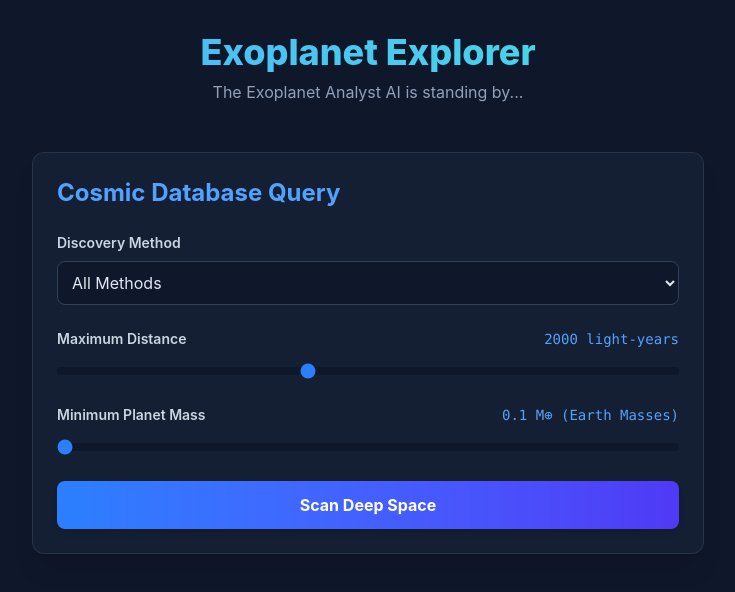
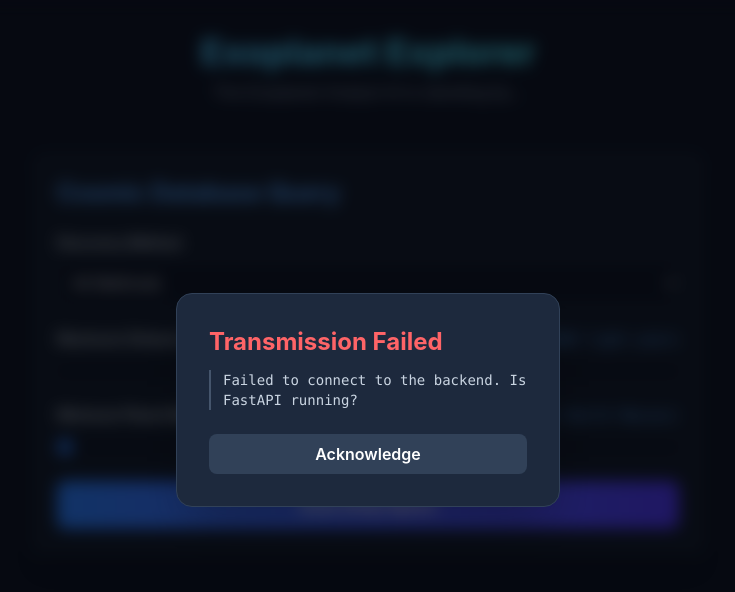
Before and after one commit to umandathathsarani/exoplanet-explorer, a Vue app in the folder frontend/: page / in a window 1280 px wide. Both pictures are taken after a click on the button "Scan Deep Space". Shown: the top 592 px of the page, without its empty margins (272-1007 px from the left). Built offline with nearby package versions, Linux system fonts and the light colour scheme; no server answers.

Commit message:
Establish full-stack CORS connection and build modern UI modal

```diff
--- a/frontend/src/components/ExoplanetSearch.vue
+++ b/frontend/src/components/ExoplanetSearch.vue
@@ -1,5 +1,5 @@
 <script setup>
-import { ref, computed } from 'vue'
+import { ref } from 'vue'
 
 const searchFilters = ref({
   method: '',
@@ -7,23 +7,46 @@ const searchFilters = ref({
   minMass: 0.1
 })
 
-const handleSearch = () => {
-  console.log("Sending query to FastAPI backend:", searchFilters.value)
-  // Soon we will use fetch/axios here to call: http://localhost:8000/api/exoplanets/search
+const showModal = ref(false)
+const modalMessage = ref('')
+const isError = ref(false)
+
+const handleSearch = async () => {
+  try {
+    const response = await fetch('http://localhost:8000/api/exoplanets/search', {
+      method: 'POST',
+      headers: {
+        'Content-Type': 'application/json'
+      },
+      body: JSON.stringify(searchFilters.value)
+    })
+
+    if (!response.ok) throw new Error(`HTTP error! status: ${response.status}`)
+
+    const data = await response.json()
+
+    isError.value = false
+    modalMessage.value = data.message
+    showModal.value = true
+
+  } catch (error) {
+    console.error("Communication error:", error)
+    isError.value = true
+    modalMessage.value = "Failed to connect to the backend. Is FastAPI running?"
+    showModal.value = true
+  }
 }
 </script>
 
 <template>
+  <div>
     <div class="bg-slate-800/50 border border-slate-700/60 p-6 rounded-xl backdrop-blur-md max-w-2xl mx-auto shadow-xl">
       <h2 class="text-2xl font-bold text-blue-400 mb-6">Cosmic Database Query</h2>
 
       <form @submit.prevent="handleSearch" class="space-y-6">
         <div>
           <label class="block text-sm font-semibold text-slate-300 mb-2">Discovery Method</label>
-        <select
-          v-model="searchFilters.method"
-          class="w-full bg-slate-900 border border-slate-700 rounded-lg p-2.5 text-slate-200 focus:outline-none focus:border-blue-500"
-        >
+          <select v-model="searchFilters.method" class="w-full bg-slate-900 border border-slate-700 rounded-lg p-2.5 text-slate-200 focus:outline-none focus:border-blue-500">
             <option value="">All Methods</option>
             <option value="Transit">Transit</option>
             <option value="Radial Velocity">Radial Velocity</option>
@@ -36,14 +59,7 @@ const handleSearch = () => {
             <label class="font-semibold text-slate-300">Maximum Distance</label>
             <span class="text-blue-400 font-mono">{{ searchFilters.maxDistance }} light-years</span>
           </div>
-        <input
-          type="range"
-          min="10"
-          max="5000"
-          step="50"
-          v-model.number="searchFilters.maxDistance"
-          class="w-full h-2 bg-slate-900 rounded-lg appearance-none cursor-pointer accent-blue-500"
-        />
+          <input type="range" min="10" max="5000" step="50" v-model.number="searchFilters.maxDistance" class="w-full h-2 bg-slate-900 rounded-lg appearance-none cursor-pointer accent-blue-500"/>
         </div>
 
         <div>
@@ -51,22 +67,27 @@ const handleSearch = () => {
             <label class="font-semibold text-slate-300">Minimum Planet Mass</label>
             <span class="text-blue-400 font-mono">{{ searchFilters.minMass }} M⊕ (Earth Masses)</span>
           </div>
-        <input
-          type="range"
-          min="0.1"
-          max="30"
-          step="0.1"
-          v-model.number="searchFilters.minMass"
-          class="w-full h-2 bg-slate-900 rounded-lg appearance-none cursor-pointer accent-blue-500"
-        />
+          <input type="range" min="0.1" max="30" step="0.1" v-model.number="searchFilters.minMass" class="w-full h-2 bg-slate-900 rounded-lg appearance-none cursor-pointer accent-blue-500"/>
         </div>
 
-      <button
-        type="submit"
-        class="w-full bg-gradient-to-r from-blue-500 to-indigo-600 hover:from-blue-600 hover:to-indigo-700 text-white font-bold py-3 px-4 rounded-lg transition shadow-md hover:shadow-indigo-500/20"
-      >
+        <button type="submit" class="w-full bg-gradient-to-r from-blue-500 to-indigo-600 hover:from-blue-600 hover:to-indigo-700 text-white font-bold py-3 px-4 rounded-lg transition shadow-md hover:shadow-indigo-500/20">
           Scan Deep Space
         </button>
       </form>
     </div>
+
+    <div v-if="showModal" class="fixed inset-0 z-50 flex items-center justify-center p-4 bg-black/60 backdrop-blur-sm transition-opacity">
+      <div class="bg-slate-800 border border-slate-700 rounded-2xl p-8 max-w-sm w-full shadow-2xl">
+        <h3 :class="isError ? 'text-red-400' : 'text-emerald-400'" class="text-2xl font-bold mb-3">
+          {{ isError ? 'Transmission Failed' : 'Connection Successful!' }}
+        </h3>
+        <p class="text-slate-300 mb-6 font-mono text-sm border-l-2 border-slate-600 pl-3">
+          {{ modalMessage }}
+        </p>
+        <button @click="showModal = false" class="w-full bg-slate-700 hover:bg-slate-600 text-white font-semibold py-2 px-4 rounded-lg transition">
+          Acknowledge
+        </button>
+      </div>
+    </div>
+  </div>
 </template>
```
Also changed, not shown: 1 other file (tests, documents, lock files or other folders). Lines whose indentation alone changed are shown as unchanged.
